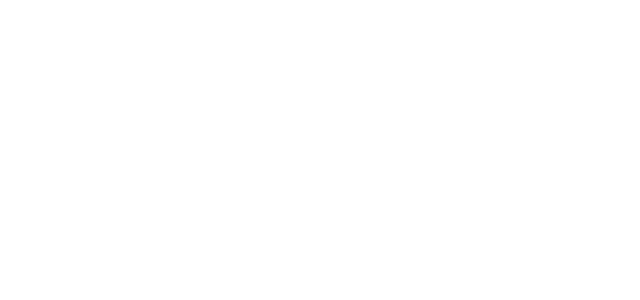
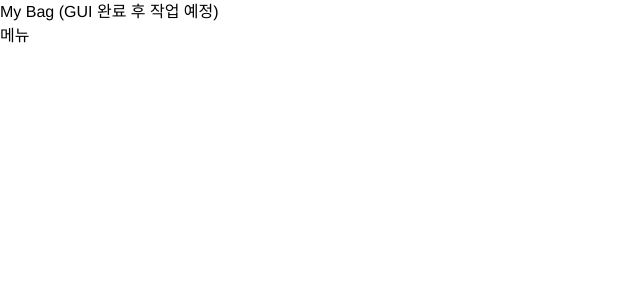
Before and after one commit to ewha-jungangthon-team1/Frontend, a React (Vite) app in the folder kept-front/: page /mybag in a window 1280 px wide. Before the commit this address had no page. Shown: the top 300 px of the page, without its empty margins (0-640 px from the left). Built offline with nearby package versions, Linux system fonts and the light colour scheme; a web font is replaced by a local one.

Commit message:
feat(navigation): GNB 배경 수정 및 My Bag 라우팅 추가

```diff
--- a/kept-front/src/App.jsx
+++ b/kept-front/src/App.jsx
@@ -5,11 +5,13 @@ import Home from "./pages/Home";
 import Care from "./pages/Care";
 import PersonalCare from "./pages/PersonalCare";
 import Report from "./pages/Report";
+import MyBag from "./pages/MyBag";
 
 const PAGE_PATHS = {
   home: "/",
   care: "/care",
   report: "/report",
+  mybag: "/mybag",
 };
 
 function App() {
@@ -22,7 +24,9 @@ function App() {
     ? "care"
     : location.pathname === "/report"
       ? "report"
-      : "home";
+      : location.pathname === "/mybag"
+        ? "mybag"
+        : "home";
 
   const handleSelectPage = (page) => {
     navigate(PAGE_PATHS[page]);
@@ -46,6 +50,11 @@ function App() {
           path="/report"
           element={<Report onOpenMenu={handleOpenMenu} />}
         />
+
+        <Route
+          path="/mybag"
+          element={<MyBag onOpenMenu={handleOpenMenu} />}
+        />
       </Routes>
 
       {isMenuOpen && (
--- a/kept-front/src/components/GNB.jsx
+++ b/kept-front/src/components/GNB.jsx
@@ -2,11 +2,12 @@ const MENUS = [
   { id: "home", label: "Home" },
   { id: "care", label: "Care" },
   { id: "report", label: "Report" },
+  { id: "mybag", label: "My Bag" },
 ];
 
 function GNB({ currentPage, onSelect, onClose }) {
   return (
-    <nav className="fixed inset-0 z-50 bg-gray-70" aria-label="전체 메뉴">
+    <nav className="fixed inset-0 z-50 bg-main-2" aria-label="전체 메뉴">
       <ul className="absolute left-6 top-[83px] flex flex-col gap-[14px]">
         {MENUS.map((menu) => {
           const isActive = currentPage === menu.id;
--- /dev/null
+++ b/kept-front/src/pages/MyBag.jsx
@@ -0,0 +1,15 @@
+function MyBag({ onOpenMenu }) {
+  return (
+    <main>
+      <header>
+        <h1>My Bag (GUI 완료 후 작업 예정)</h1>
+
+        <button type="button" onClick={onOpenMenu}>
+          메뉴
+        </button>
+      </header>
+    </main>
+  );
+}
+
+export default MyBag;
```
